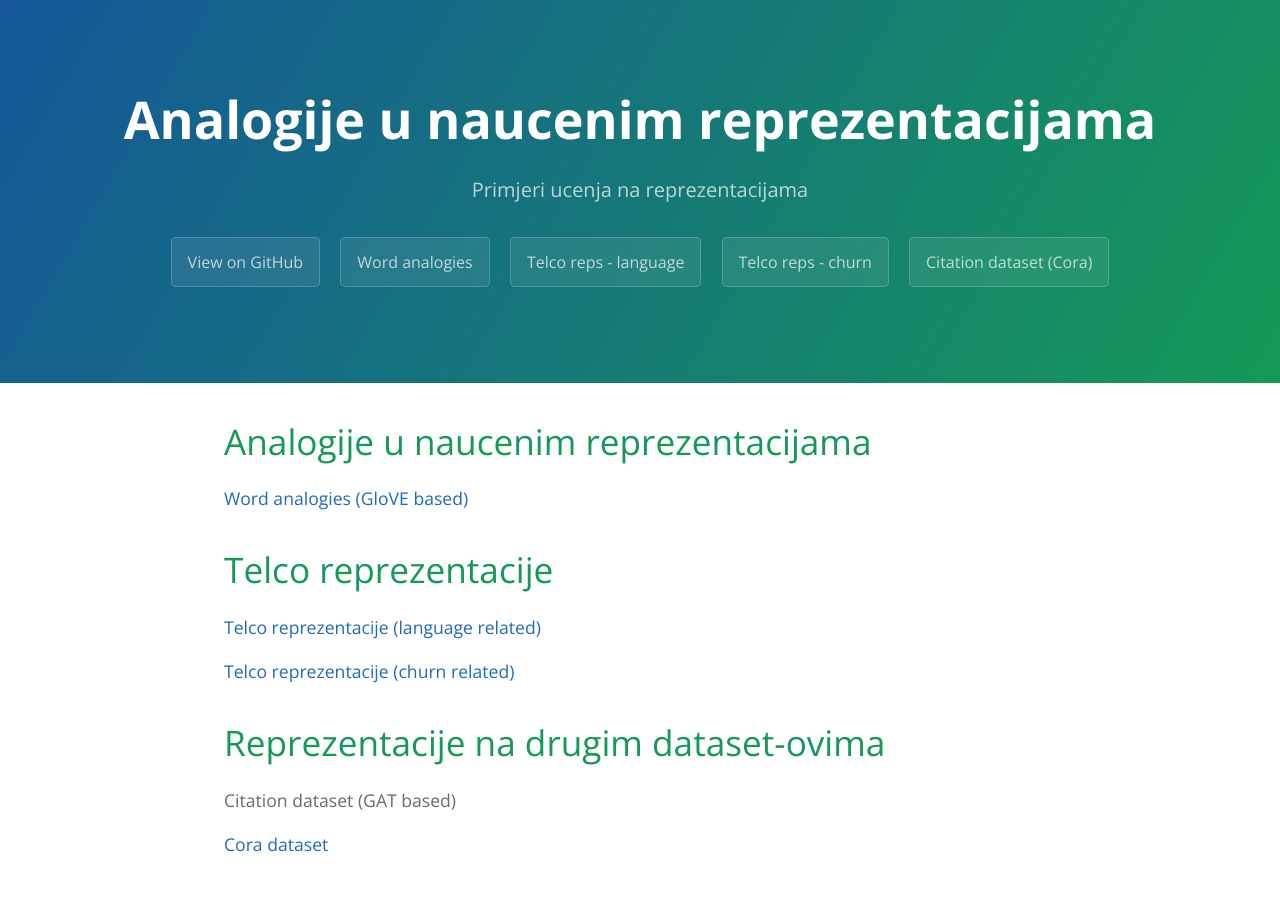
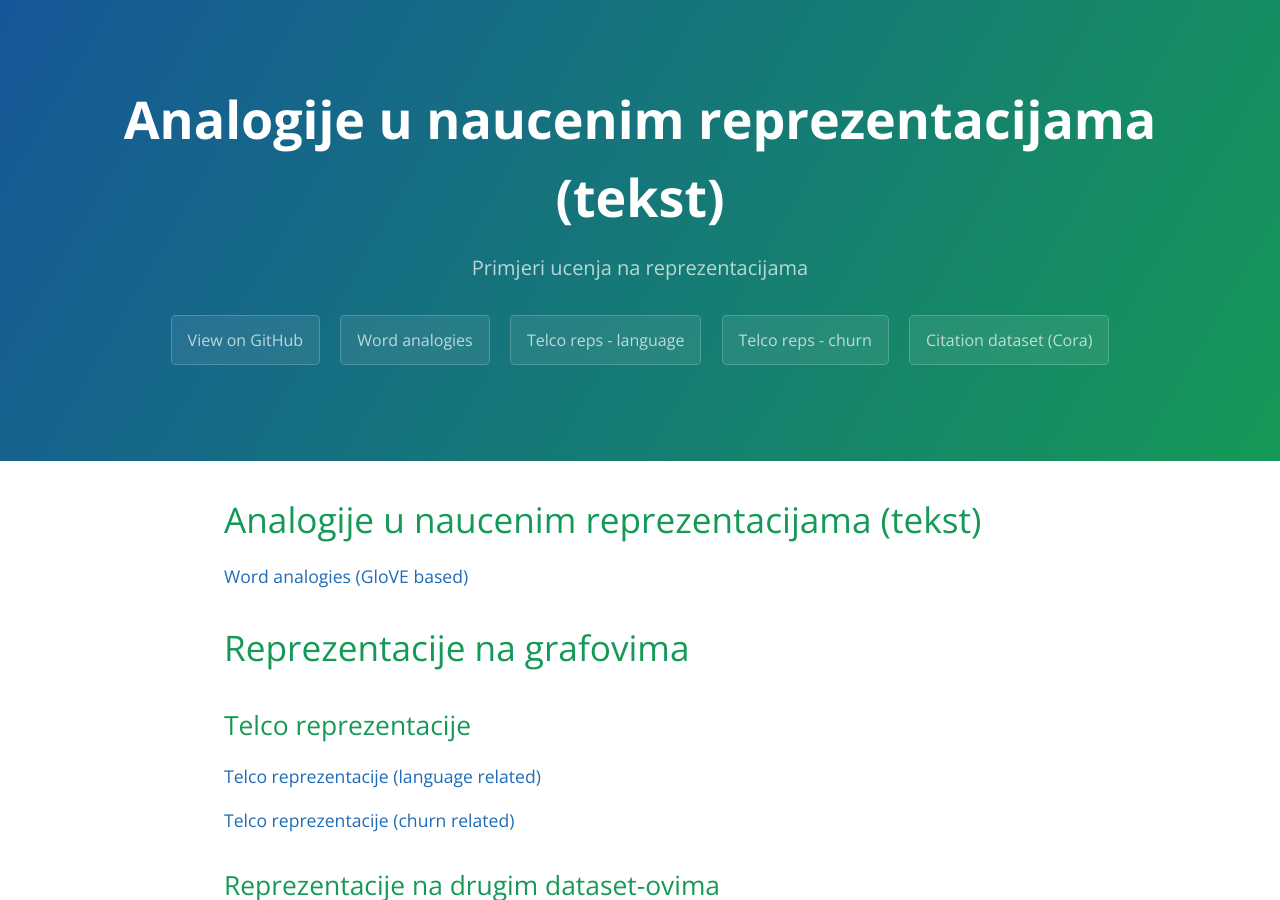
Before and after one commit to SandraMNE/ODN, a Jekyll site: the page built from index.md, in a window 1280 px wide and 900 px high. Built offline with Jekyll 4.4.1, drawn with Linux system fonts in a browser that asks for light colours; our own code applies the rules of GitHub Pages for plain Markdown files.

Commit message:
Update index.md

```diff
--- a/index.md
+++ b/index.md
@@ -2,21 +2,23 @@
 layout: default
 ---
 
-# Analogije u naucenim reprezentacijama
+# Analogije u naucenim reprezentacijama (tekst)
 
 [Word analogies (GloVE based)](https://lamyiowce.github.io/word2viz/)
 
-# Telco reprezentacije
+# Reprezentacije na grafovima
+
+## Telco reprezentacije
 
 [Telco reprezentacije (language related)](https://sandramne.github.io/TelcoReps/)
 
 [Telco reprezentacije (churn related)](https://github.com/SandraMNE/ODN/blob/master/churn-tsne-SG32-nw10-wl10.png)
 
-# Reprezentacije na drugim dataset-ovima
+## Reprezentacije na drugim dataset-ovima
 
 Citation dataset (GAT based)
 
-[Cora dataset](https://github.com/SandraMNE/ODN/blob/master/Cora-dataset-GAT.jpeg)
+![Cora dataset](https://github.com/SandraMNE/ODN/blob/master/Cora-dataset-GAT.jpeg)
 
 # Primjene reprezentacija za jos neke "fancy" zadatke
 
```
